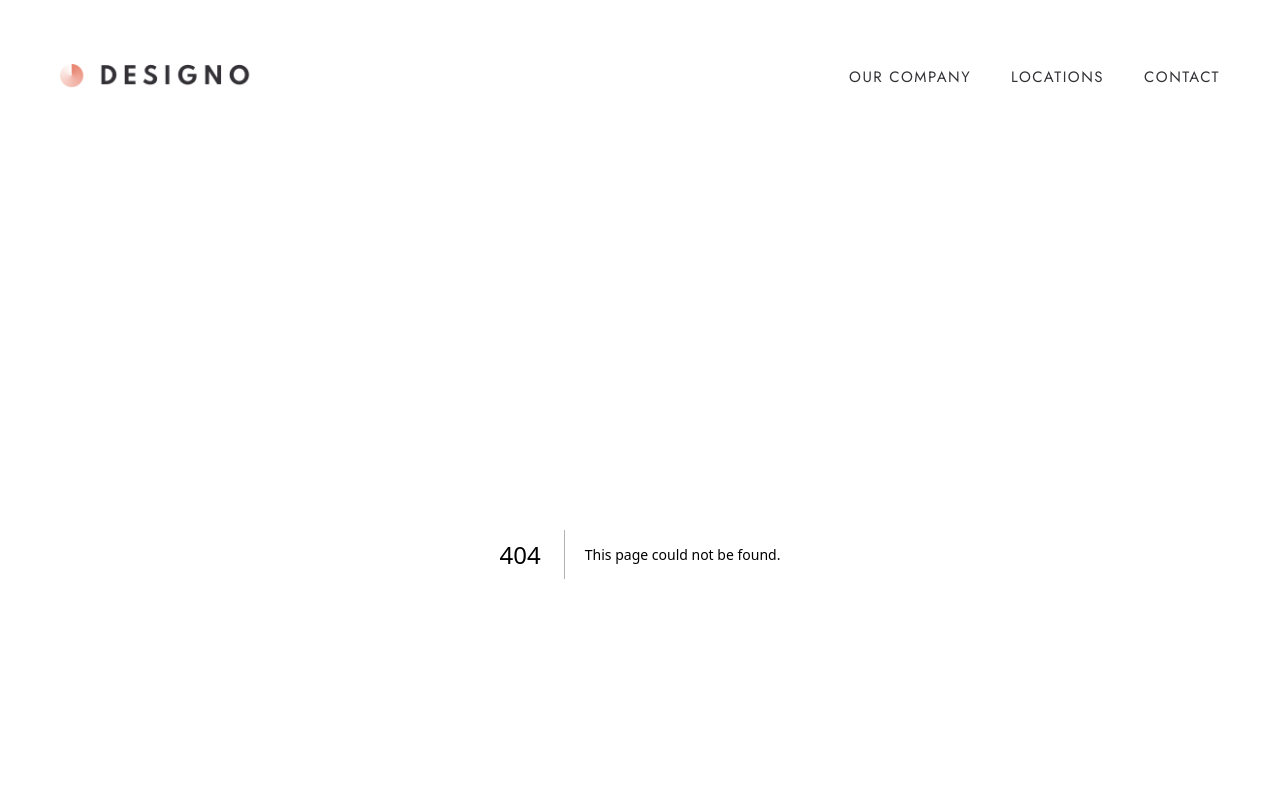
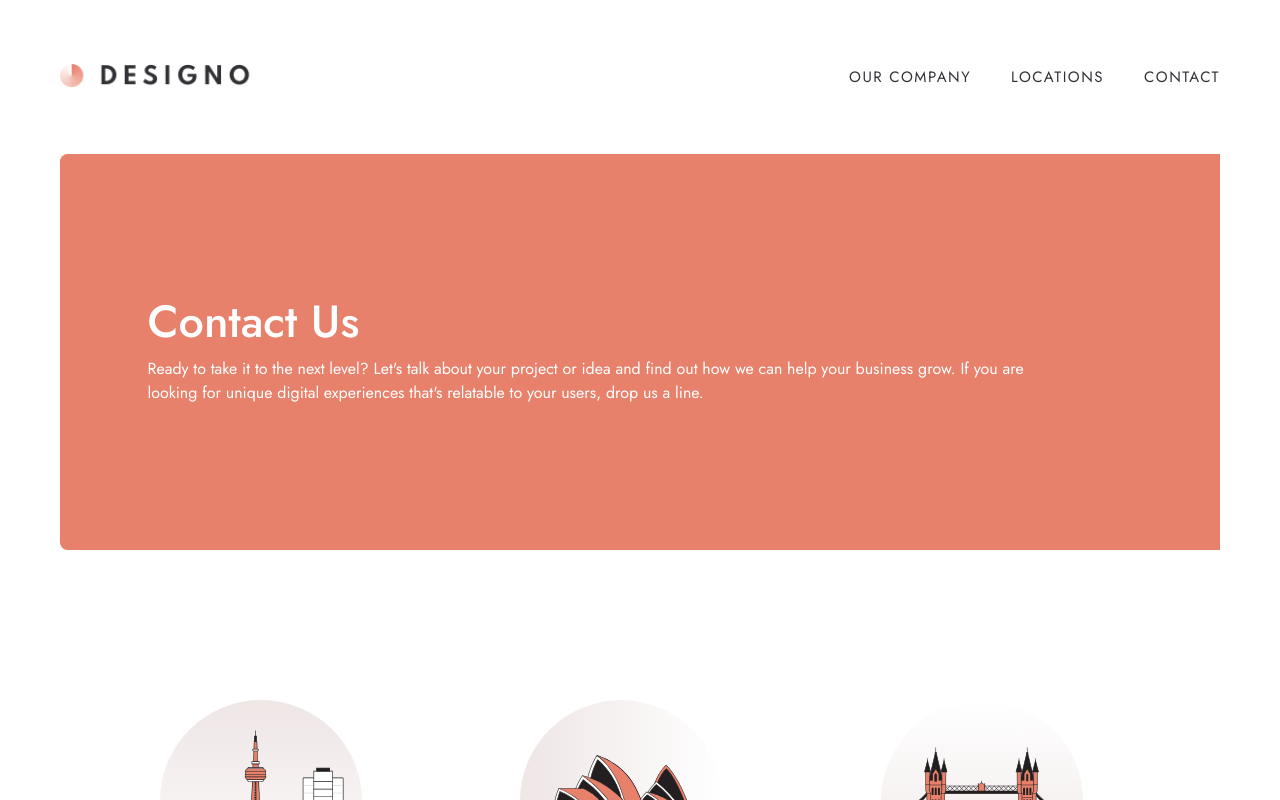
Before and after one commit to Bolazcoding/designo-website, a Next.js app: page /contact in a window 1280 px wide. Before the commit this address had no page. Shown: the top 800 px of the page. Built offline with nearby package versions, Linux system fonts and the light colour scheme.

Commit message:
contact deisgn started

```diff
--- /dev/null
+++ b/app/_components/SubmitContact.tsx
@@ -0,0 +1,17 @@
+function SubmitContact() {
+  return (
+    <section className="flex items-center mx-[6rem]">
+      <div className="bg-primary rounded-l-xl py-58 pl-35 pr-60">
+        <h1 className="text-white text-7xl font-medium">Contact Us</h1>
+        <p className="text-white text-[1.6rem] mt-5">
+          Ready to take it to the next level? Let&apos;s talk about your project
+          or idea and find out how we can help your business grow. If you are
+          looking for unique digital experiences that&apos;s relatable to your
+          users, drop us a line.
+        </p>
+      </div>
+    </section>
+  );
+}
+
+export default SubmitContact;
--- /dev/null
+++ b/app/contact/page.tsx
@@ -0,0 +1,18 @@
+import { Metadata } from "next";
+import AboutLocation from "../_components/AboutLocation";
+import SubmitContact from "../_components/SubmitContact";
+
+export const metadata: Metadata = {
+  title: "About Us",
+};
+
+function page() {
+  return (
+    <>
+      <SubmitContact />
+      <AboutLocation />
+    </>
+  );
+}
+
+export default page;
```
